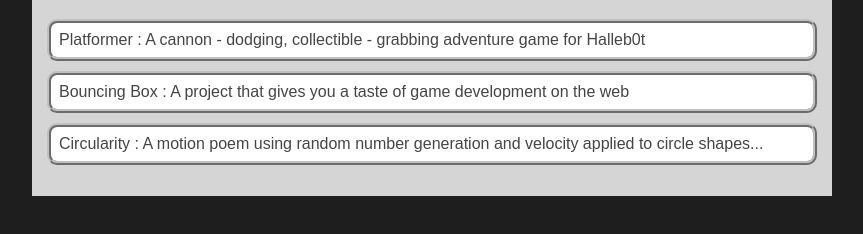
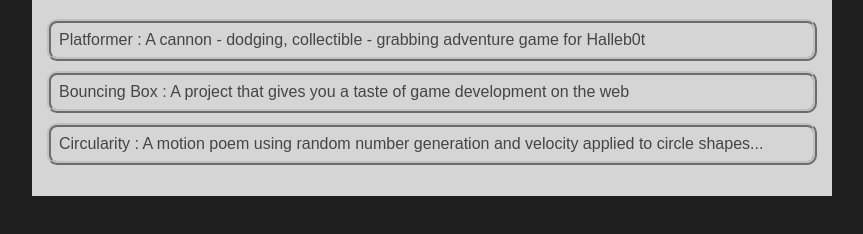
Before and after one commit to Nisaiah-Bennett/Nisaiah-Bennett.github.io, a plain HTML site: page portfolio.html in a window 1280 px wide. Shown: the part 182-416 px from the top of the page, without its empty margins (208-1071 px from the left). Drawn offline with Linux system fonts and the light colour scheme.

Commit message:
add portfolio.html file

```diff
--- a/portfolio.html
+++ b/portfolio.html
@@ -67,7 +67,7 @@
             }
 
             #portfolio li {
-                background: #fff;
+                background: rgb(214, 213, 213);
                 padding: 10px;
                 border-radius: 10px;
                 margin-bottom: 10px;
```
